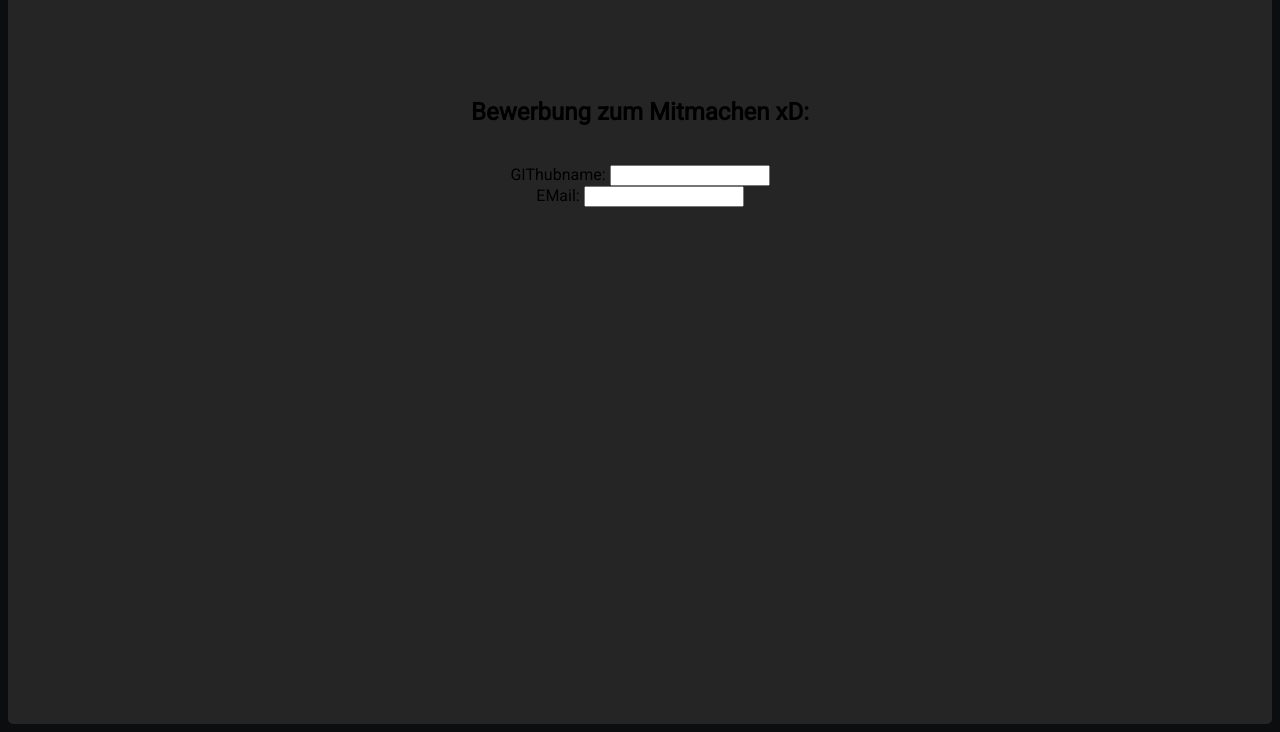
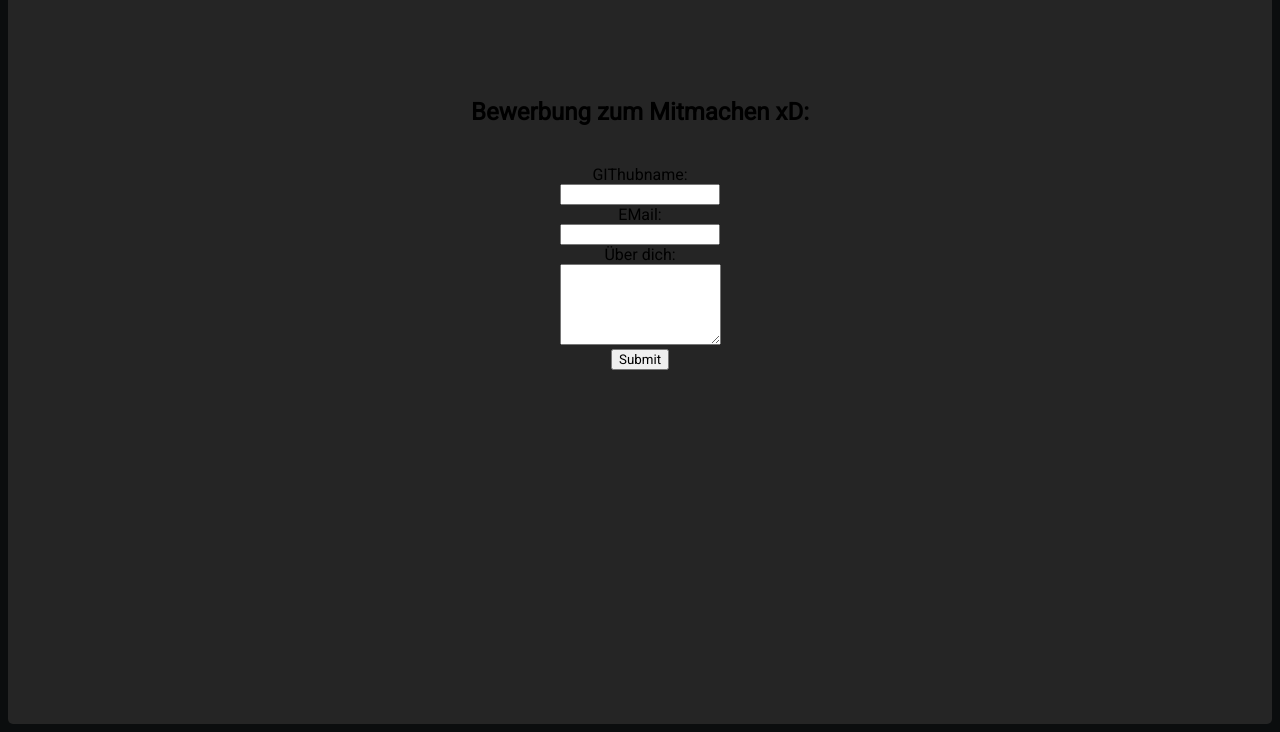
Before and after one commit to SDVHD/pinguDev_website, a plain HTML site: page html/index.html in a window 1280 px wide. Shown: the part 659-1391 px from the top of the page. Drawn offline with Linux system fonts and the light colour scheme.

Commit message:
Update Form

```diff
--- a/html/index.html
+++ b/html/index.html
@@ -25,8 +25,10 @@
             <div class="div_content_github">
                <h1>Bewerbung zum Mitmachen xD:</h1> <br>
                 <form id="form_github">
-                   <label>GIThubname: </label><input type="text" required><br>
-                   <label>EMail: </label><input type="email" required>
+                   <label>GIThubname: </label><br><input type="text" required><br>
+                   <label>EMail: </label><br><input type="email" required><br>
+                   <label>Über dich: </label><br><textarea rows="5" maxlength="300"></textarea><br>
+                   <input type="submit">
                </form>
             </div>
         </article>
```
